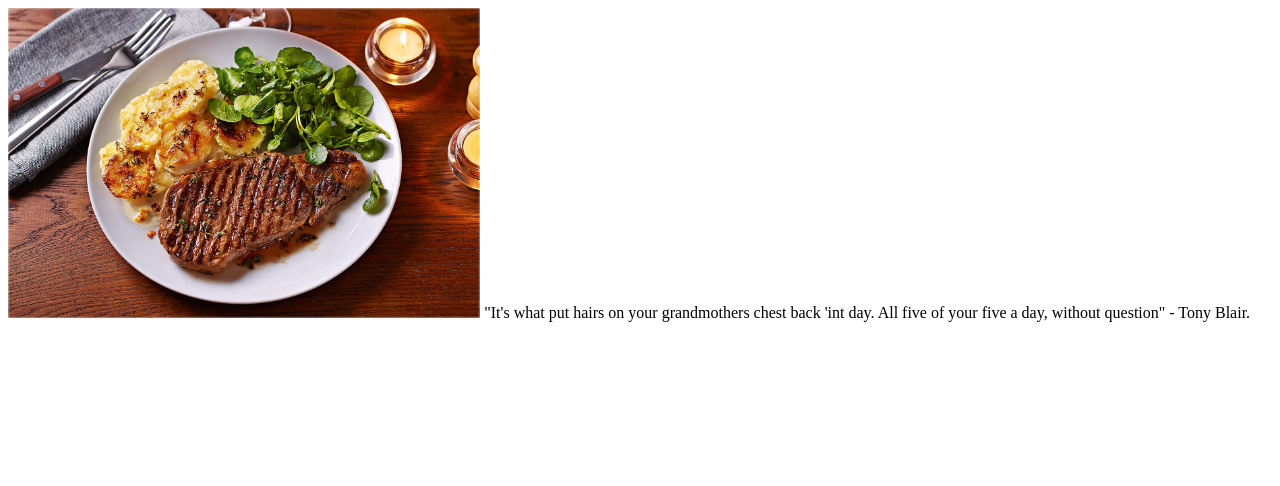
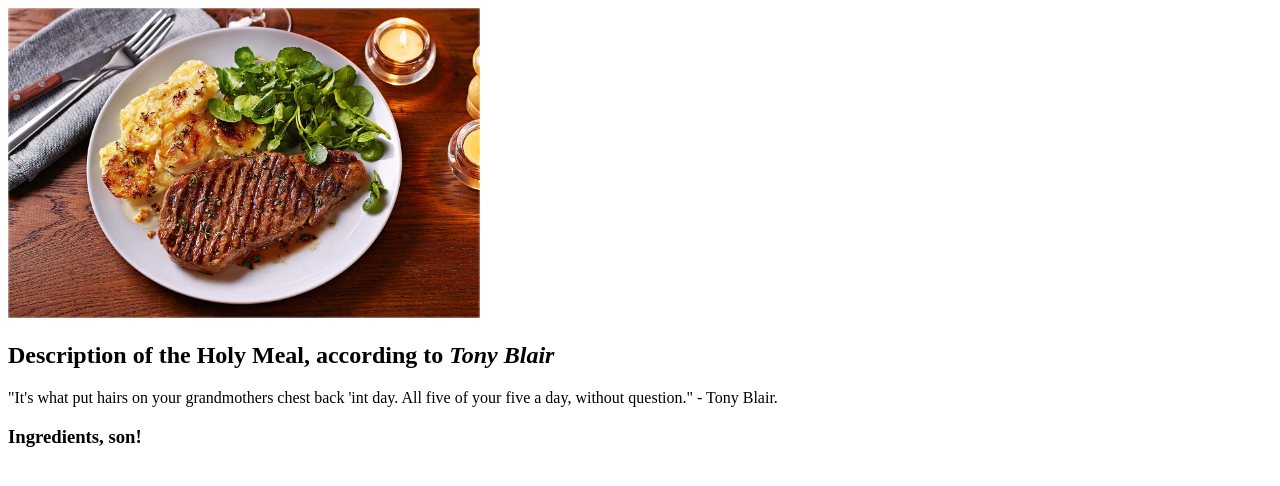
Before and after one commit to EarlPeacoat/odin-recipes, a plain HTML site: page recipes/steak-meal.html in a window 1280 px wide. Drawn offline with Linux system fonts and the light colour scheme.

Commit message:
removed unecessary body tags

```diff
--- a/recipes/steak-meal.html
+++ b/recipes/steak-meal.html
@@ -3,23 +3,20 @@
 
     <head>
         <meta charset="UTF-8">
-        <title><h1>Steak Meal</h1></title>
+        <title>Steak Meal</title>
 
     </head>
 
     <body>
         <img src="../img/steak-meal.jpeg" alt="picture of a lovely steak meal" height="310 width=310">
-    </body>
+        <h2>Description of the Holy Meal, according to <em>Tony Blair</em></h2>
 
-    <head>
-        <title><h2>Description</h2></title>
-    </head>
-
-    <body>
-        "It's what put hairs on your
+        <p>"It's what put hairs on your
         grandmothers chest back 'int day.
         All five of your five a day,
-        without question" - Tony Blair.
+        without question." - Tony Blair.<p>
+
+        <h3>Ingredients, son!</h3>
     </body>
 
 
```
